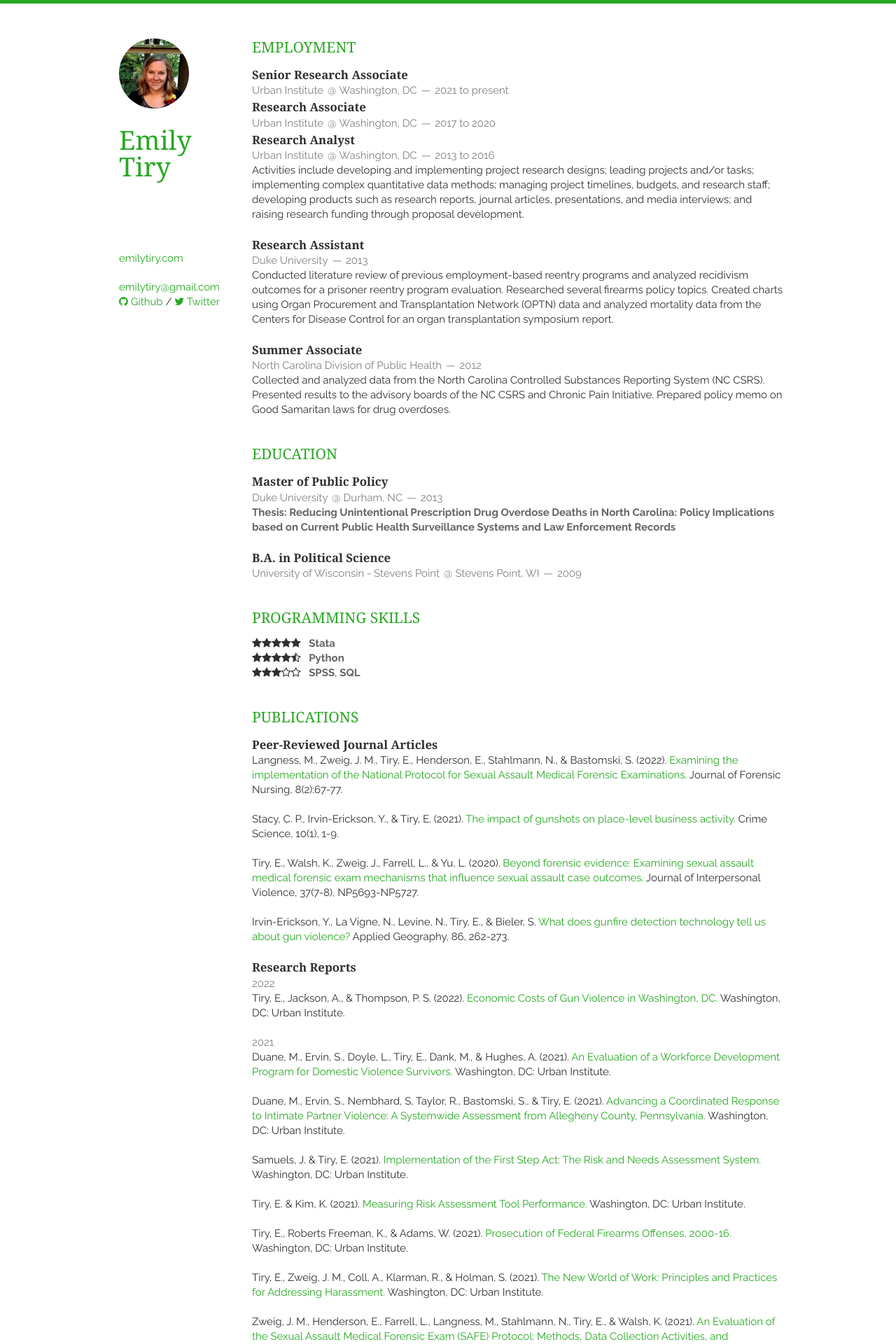
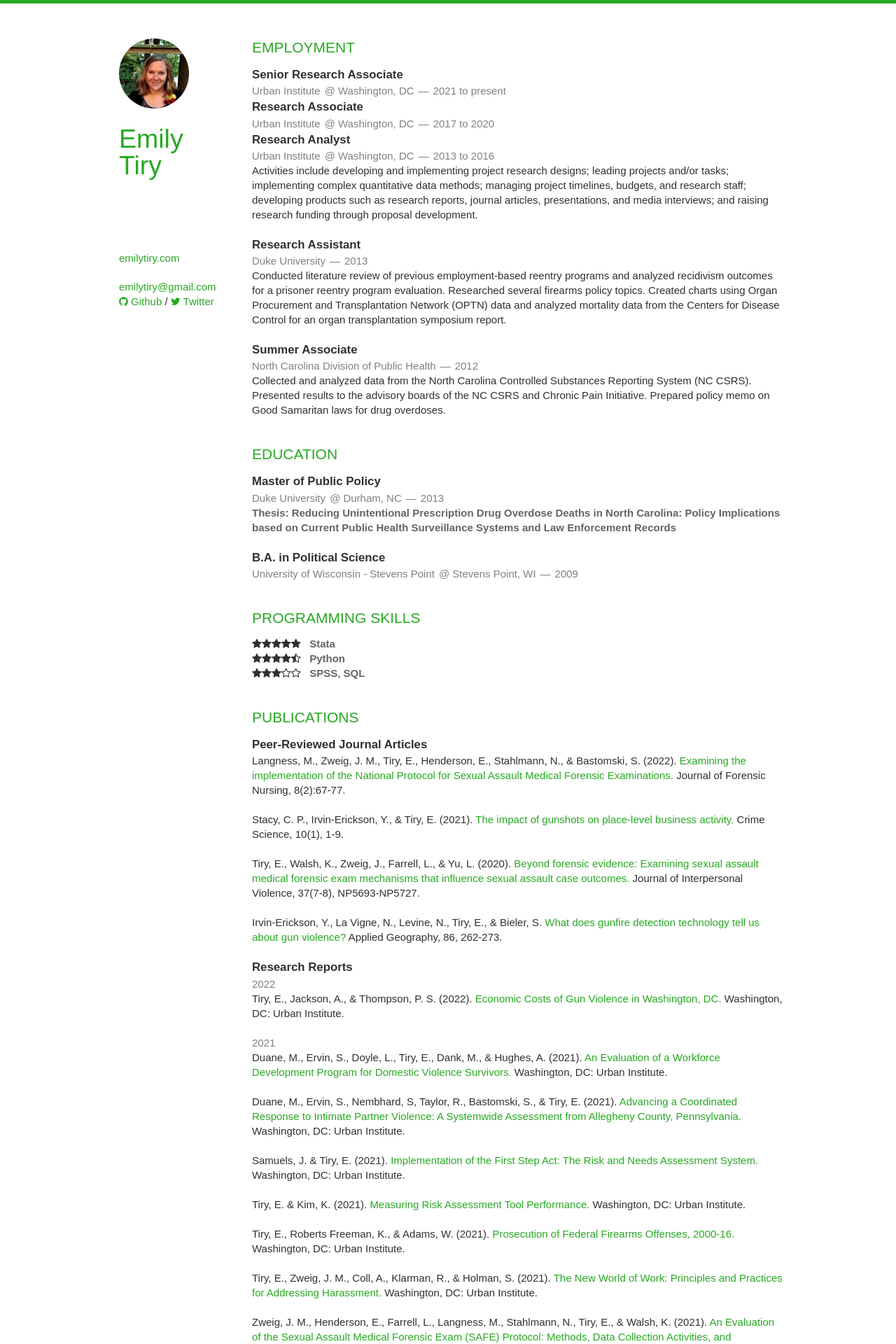
Before and after one commit to etiry/resume, a Jekyll site: the page built from index.html, in a window 1280 px wide. Shown: the top 1920 px of the page at 70% size. Built offline with Jekyll 4.4.1, drawn with Linux system fonts in a browser that asks for light colours; nearby versions of some CDN libraries; the list of posts is cut into pages by our own code.

Commit message:
Update font

```diff
--- a/static/css/base.css
+++ b/static/css/base.css
@@ -52,7 +52,7 @@
 ================================================== */
 	body {
 		background: #fff;
-		font: 14px/21px "HelveticaNeue", "Helvetica Neue", Helvetica, Arial, sans-serif;
+		font: 14px/21px 'Source Sans Pro', sans-serif;
 		color: #444;
 		-webkit-font-smoothing: antialiased; /* Fix for webkit rendering */
 		-webkit-text-size-adjust: 100%;
@@ -63,7 +63,7 @@
 ================================================== */
 	h1, h2, h3, h4, h5, h6 {
 		color: #181818;
-		font-family: "Georgia", "Times New Roman", serif;
+		font-family: 'Source Sans Pro', sans-serif;
 		font-weight: normal; }
 	h1 a, h2 a, h3 a, h4 a, h5 a, h6 a { font-weight: inherit; }
 	h1 { font-size: 46px; line-height: 50px; margin-bottom: 14px;}
@@ -155,7 +155,7 @@
 	  margin-bottom: 20px;
 	  line-height: normal;
 	  padding: 8px 10px;
-	  font-family: "HelveticaNeue", "Helvetica Neue", Helvetica, Arial, sans-serif; }
+	  font-family: 'Source Sans Pro', sans-serif; }
 
 	.button:hover,
 	button:hover,
@@ -224,7 +224,7 @@
 		-moz-border-radius: 2px;
 		-webkit-border-radius: 2px;
 		border-radius: 2px;
-		font: 13px "HelveticaNeue", "Helvetica Neue", Helvetica, Arial, sans-serif;
+		font: 13px 'Source Sans Pro', sans-serif;
 		color: #777;
 		margin: 0;
 		width: 210px;
--- a/static/css/layout.css
+++ b/static/css/layout.css
@@ -1,7 +1,7 @@
 @import url(https://fonts.googleapis.com/css?family=Raleway:700,400);
 
 body {
-    font-family: "Raleway", Helvetica, Arial, sans-serif;
+    font-family: 'Source Sans Pro', sans-serif;
     font-size: 15px;
     line-height: 21px;
     color: rgb(48, 48, 48);
```
Also changed, not shown: 2 other files.
